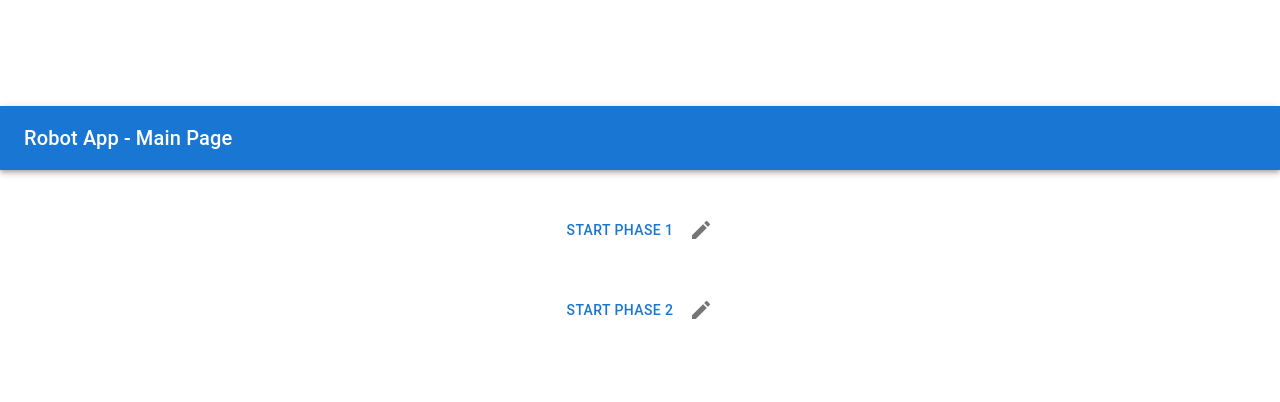
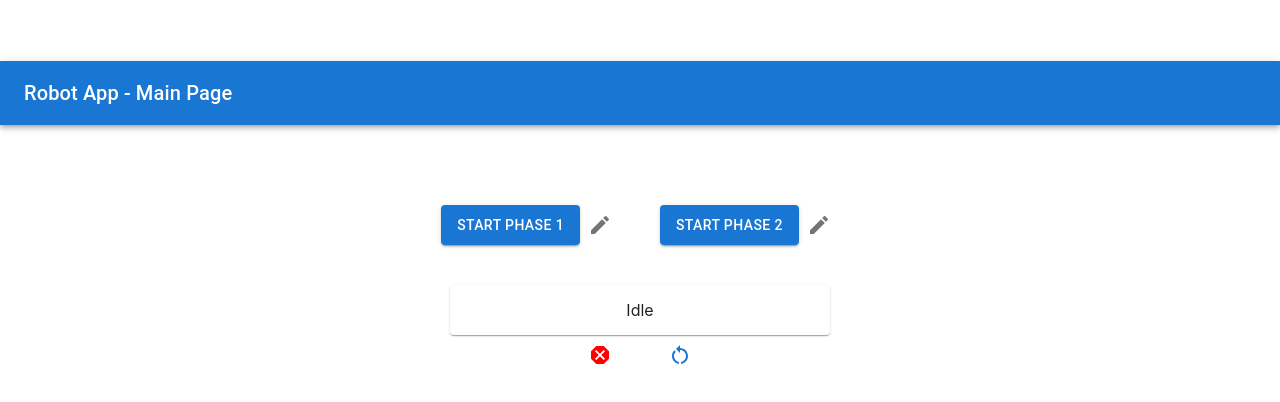
Before and after one commit to aviehu/OfirsRobotClient, a React (Create React App) app in the folder robot/: page / in a window 1280 px wide. Shown: the part 182-584 px from the top of the page. Built offline with nearby package versions, Linux system fonts and the light colour scheme; no server answers.

Commit message:
websocket, reset and stop

```diff
--- a/robot/package.json
+++ b/robot/package.json
@@ -15,7 +15,8 @@
     "react-dom": "^18.2.0",
     "react-router-dom": "^6.3.0",
     "react-scripts": "5.0.1",
-    "web-vitals": "^2.1.4"
+    "web-vitals": "^2.1.4",
+    "ws": "^8.11.0"
   },
   "scripts": {
     "start": "react-scripts start",
--- a/robot/src/App.js
+++ b/robot/src/App.js
@@ -8,12 +8,19 @@ import MainPage from "./components/MainPage";
 import EditPage from "./components/EditPage";
 import AddPosition from "./components/AddPosition";
 import EditPosition from "./components/EditPosition";
+import {useState} from "react";
+
+const ws = new WebSocket('ws://localhost:8080');
 
 function App() {
+    const [status, setStatus] = useState("Idle")
+    ws.onmessage = ((event) => {
+        setStatus(event.data)
+    })
     return (
         <BrowserRouter>
             <Routes>
-              <Route path="/" element={<MainPage/>} />
+                <Route path="/" element={<MainPage status={status}/>} />
                 <Route path="/editphase/:phase" element={<EditPage/>} />
                 <Route path="/addposition/:phase" element={<AddPosition/>} />
                 <Route path="/editposition/:phase/:id" element={<EditPosition/>}/>
--- a/robot/src/components/MainPage.js
+++ b/robot/src/components/MainPage.js
@@ -1,11 +1,15 @@
-import {AppBar, Button, Stack, Toolbar, Typography} from "@mui/material";
+import {AppBar, Button, Paper, Stack, Toolbar, Typography, Tooltip} from "@mui/material";
 import ContainerLayout from "./ContainerLayout";
 import IconButton from '@mui/material/IconButton';
 import EditIcon from '@mui/icons-material/Edit';
 import {useNavigate} from "react-router-dom";
 import runPhase from "../utils/runPhase";
+import DangerousIcon from '@mui/icons-material/Dangerous';
+import RestartAltIcon from '@mui/icons-material/RestartAlt';
+import stopPhase from "../utils/stopPhase";
+import reset from "../utils/reset";
 
-export default function MainPage() {
+export default function MainPage({ status }) {
     const navigate = useNavigate();
 
     return (
@@ -17,20 +21,40 @@ export default function MainPage() {
                     </Typography>
                 </Toolbar>
             </AppBar>
-            <Stack spacing={5} alignItems={"center"}>
-                <div></div>
+            <Stack marginTop={10} spacing={5} justifyContent={"center"} alignItems={"center"} direction={"row"}>
                 <Stack direction={"row"}>
-                    <Button onClick={() => runPhase(1)}> Start phase 1 </Button>
+                    <Button variant={"contained"} color={"primary"} onClick={() => runPhase(1)}> Start phase 1 </Button>
+                    <Tooltip title={"Edit phase 1"}>
                         <IconButton onClick={() => navigate('/editphase/1')}>
                             <EditIcon/>
                         </IconButton>
+                    </Tooltip>
                 </Stack>
                 <Stack direction={"row"}>
-                    <Button onClick={() => runPhase(2)}> Start phase 2 </Button>
+                    <Button variant={"contained"} color={"primary"} onClick={() => runPhase(2)}> Start phase 2 </Button>
+                    <Tooltip title={"Edit phase 2"}>
                         <IconButton onClick={() => navigate('/editphase/2')}>
                             <EditIcon/>
                         </IconButton>
+                    </Tooltip>
                 </Stack>
+            </Stack>
+            <Stack marginTop={5} spacing={5} justifyContent={"center"} alignItems={"center"} direction={"row"}>
+                <Paper style={{textAlign:"center", minWidth: 350 ,padding: 15}}>
+                    { status }
+                </Paper>
+            </Stack>
+            <Stack direction={"row"} spacing={5} justifyContent={"center"} alignItems={"center"}>
+                <Tooltip title={"Stop phase"}>
+                    <IconButton style={{color:"red"}} onClick={stopPhase}>
+                        <DangerousIcon/>
+                    </IconButton>
+                </Tooltip>
+                <Tooltip title={"Move to position 0"}>
+                    <IconButton onClick={reset}>
+                        <RestartAltIcon color={"primary"}/>
+                    </IconButton>
+                </Tooltip>
             </Stack>
         </ContainerLayout>
     )
--- /dev/null
+++ b/robot/src/utils/reset.js
@@ -0,0 +1,5 @@
+export default async function reset() {
+    const response = await fetch(`http://localhost:3001/reset`)
+    const states = await response.json()
+    return states
+}
--- /dev/null
+++ b/robot/src/utils/stopPhase.js
@@ -0,0 +1,5 @@
+export default async function stopPhase() {
+    const response = await fetch(`http://localhost:3001/stop`)
+    const states = await response.json()
+    return states
+}
```
Lines whose indentation alone changed are shown as unchanged.
